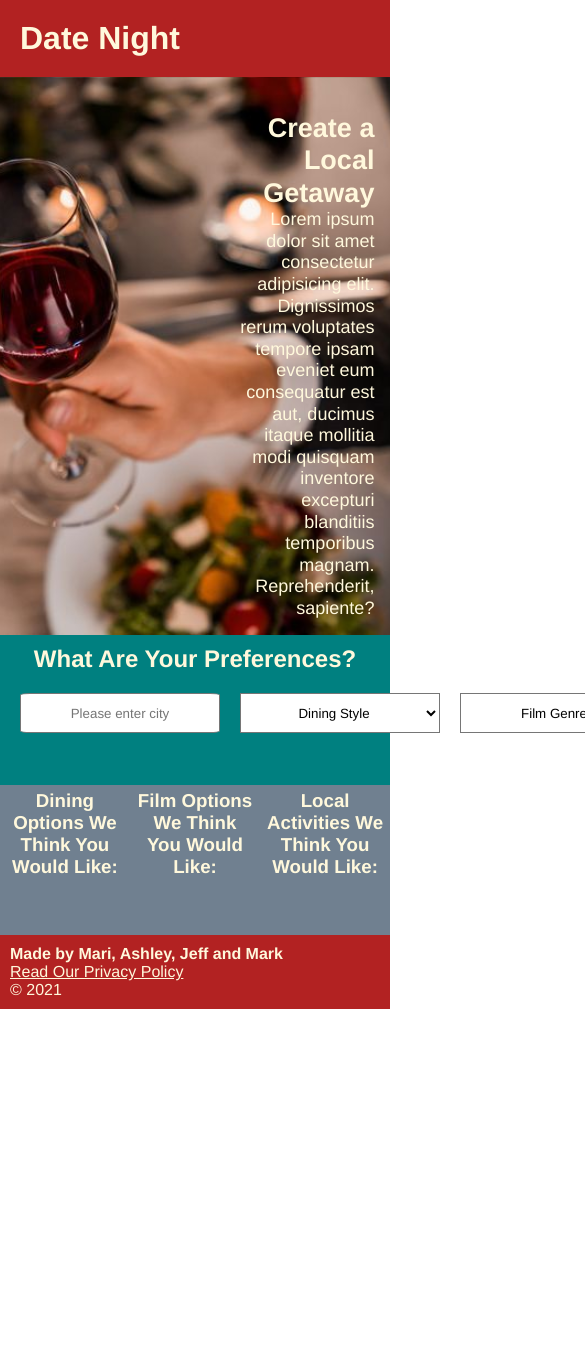
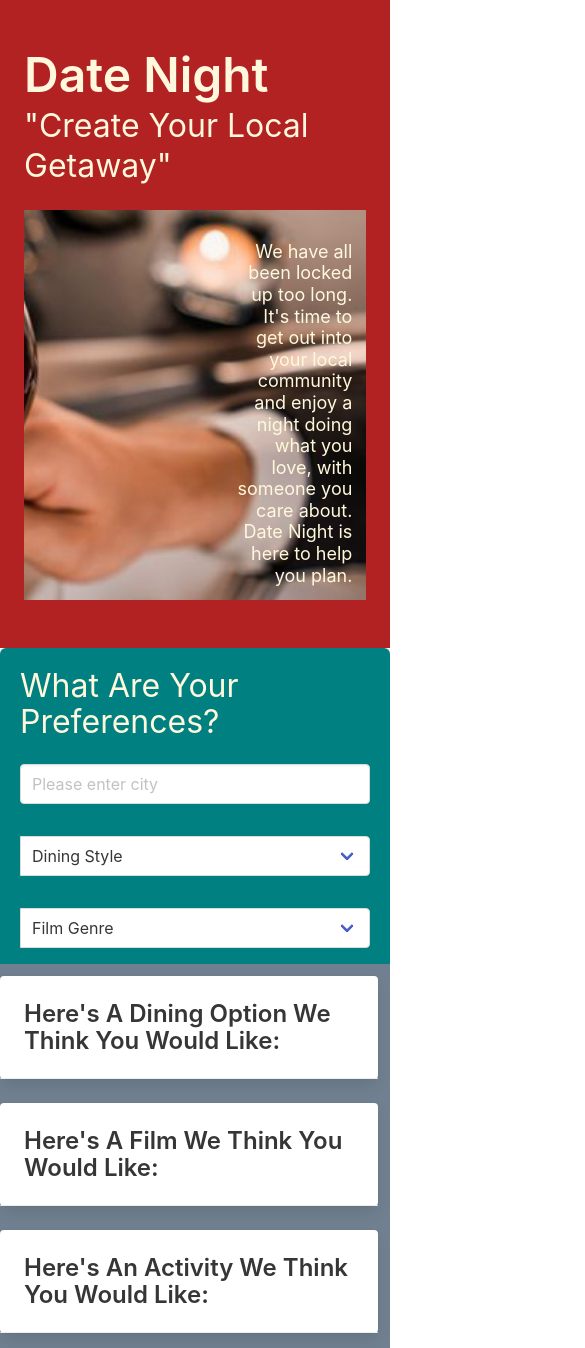
Before and after one commit to horsfalm/week7-group-project, a plain HTML site: page index.html in a window 390 px wide. Shown: the top 1348 px of the page, 585 px wide, since content can reach past the window. Before the commit the page ends 1009 px from the top, so only its background shows below. Drawn offline with nearby package versions, Linux system fonts and the light colour scheme.

Commit message:
add bulma as css framework for responsiveness

```diff
--- a/assets/css/style.css
+++ b/assets/css/style.css
@@ -1,40 +1,27 @@
-* {
-    margin: 0;
-    padding: 0;
-    box-sizing: border-box;
-    font-family: Helvetica, Arial, Helvetica, sans-serif;
-    color: cornsilk;
+:root {
+    --main-bg-color: firebrick;
+    --main-color: cornsilk;
 }
 
-::-webkit-input-placeholder {
-    text-align: center;
-}
-:-moz-placeholder {
-    /* Firefox 18- */
-    text-align: center;
-}
-::-moz-placeholder {
-    /* Firefox 19+ */
-    text-align: center;
-}
-:-ms-input-placeholder {
-    text-align: center;
+#main-title {
+    color: var(--main-color);
 }
 
-header {
-    background-color: firebrick;
-    padding: 20px 20px;
-    top: 0;
-    position: sticky;
-    position: -webkit-sticky;
-}
-
-h3 {
-    text-align: center;
+#main-subtitle {
+    color: var(--main-color);
 }
 
 .hero {
-    background-image: url("../images/hero-image.jpg");
+    padding: 0;
+}
+
+.hero-body {
+    background-color: var(--main-bg-color);
+    padding: 0;
+}
+
+.hero-image-container {
+    background-image: url("../images/hero-image2.jpg");
     background-size: cover;
     background-position: center;
     background-attachment: scroll;
@@ -45,7 +32,12 @@ h3 {
     align-items: flex-start;
 }
 
+.hero-image img {
+
+}
+
 .hero-cta {
+    color: var(--main-color);
     text-align: right;
     width: 35%;
     margin: 4%;
@@ -54,88 +46,54 @@ h3 {
     line-height: 1.2;
 }
 
-#user-input {
-    width: 100%;
-    background-color:teal;
-    height: 150px;
-    padding: 10px;
+#user-input-container {
+    background-color: teal;
 }
 
-#preferences h2 {
-    text-align: center;
+#preferences {
+    color: var(--main-color);
 }
 
-#user-choices {
-    display: flex;
-    justify-content: space-between;
+#user-input {
+    color: var(--main-color);
+    background-color:teal;
+}
+
+#location-input {
 
 }
 
-.form-group {
-    border-radius: 5%;
-    margin: 5px;
-    margin-top: 15px;
-}
-
-#city {
-    resize: none;
-    line-height: 40px;
-    height: 40px;
-    border-radius: 5%;
-    margin: 5px;
-    overflow: hidden;
-    width: 200px;
-}
-
-.select-dropdown {
-    width: 200px;
-    color: black;
-    background-color: white;
-    text-align: center;
-    height: 40px;
-    margin: 5px;
-}
-
-.drop-value {
-    color: black;
-}
-
-#activities {
-    display: flex;
-    justify-content: space-between;
-}
-
-.options {
-    width: 33.3%;
-    background-color: slategrey;
-    min-height: 150px;
-    padding: 5px;
-}
-
-#dining {
+#dining-input {
+    margin-top: .5rem;
+    margin-bottom: .5rem;
 
 }
 
-#film {
+#film-input {
+    margin-bottom: .5rem;
+}
+
+#results-container {
+    background-color: slategray;
+    min-height: 30rem;
+    margin-bottom: 0;
+    margin-right: 0;
+    justify-content: center;
+}
+
+#dining-results {
 
 }
 
-#what-is-on {
+#film-results {
+    justify-content: center;
+}
+
+#activity-results {
 
 }
 
-footer {
-    background-color: firebrick;
-    padding: 10px;
+#page-footer {
+    background-color: var(--main-bg-color);
+    color: var(--main-color);
 }
-
-#poster-container {
-    padding: 10px 5px 5px 0;
-    display: inline;
-}
-
-#poster-container img {
-    width: 33.3%;
-    height: auto;
-    float:right;
-}
--- a/assets/js/movies.js
+++ b/assets/js/movies.js
@@ -61,7 +61,7 @@ function getMovies(input) {
         var inner = "<div class=\"row\">";
 
         let poster = [];
-        for (var i = 0; i < 3; i++) {
+        for (var i = 0; i < 1; i++) {
                 inner += "\n    <div class=\"column\"> \n       <img src=\"" + res.Search[i].Poster + "\">\n</div>";
         }
 
@@ -69,7 +69,7 @@ function getMovies(input) {
         console.log(inner);
         //var inner = "<div class=\"row\"> <div class=\"column\"><img src=\"" + poster + "\"> </div>";
         //document.getElementById('poster-container').innerHTML = inner;
-        $('#poster-container').append(inner);
+        $('#film-results').append(inner);
 
     })
     .catch(err => {
--- a/index.html
+++ b/index.html
@@ -1,80 +1,105 @@
 <!DOCTYPE html>
-<html lang="en">
+<html>
   <head>
-        <meta charset="UTF-8" />
-        <meta name="viewport" content="width=device-width, initial-scale=1.0" />
-        <meta http-equiv="X-UA-Compatible" content="ie=edge" />
+    <meta charset="utf-8">
+    <meta name="viewport" content="width=device-width, initial-scale=1">
+    <title>Date Night</title>
     <link rel="stylesheet" href="./assets/css/style.css">
-        <title>Date Night</title>
+    <link rel="stylesheet" href="https://cdn.jsdelivr.net/npm/bulma@0.9.3/css/bulma.min.css">
   </head>
+  <body>
+    <section class="hero is-primary">
+        <div class="hero-body">
+            <div class="hero-container">
+                <h1 class="title is-1" id="main-title">Date Night</h1>
+                <h2 class="subtitle is-3" id="main-subtitle">"Create Your Local Getaway"</h2>
+                <div class="hero-image-container">
+                    <div class="hero-cta">We have all been locked up too long. It's time to get out into your local community and enjoy a night doing what you love, with someone you care about. Date Night is here to help you plan.</div>
+                </div>
 
-    <body>
-
-        <header>
-            <h1>Date Night</h1>
-        </header>
-
-        <section class="hero">
-            <div class="hero-cta">
-                <h2>Create a Local Getaway</h2>
-                <p>Lorem ipsum dolor sit amet consectetur adipisicing elit. Dignissimos rerum voluptates tempore ipsam eveniet eum consequatur est aut, ducimus itaque mollitia modi quisquam inventore excepturi blanditiis temporibus magnam. Reprehenderit, sapiente?
-                </p>
+            </div>
         </div>
     </section>
 
     <section>
-            <div class="options" id="user-input">
-                <div id="preferences"><h2>What Are Your Preferences?</h2></div>
-                    <form id="user-choices">
-                        <div class="form-group">
-                            <textarea id="city" type="text" placeholder="Please enter city"></textarea>
-                            <label for="address"></label>
+        <div class="box" id="user-input-container">
+            <div id="preferences" class="title is-3"><h2>What Are Your Preferences?</h2></div>
+                <div class="field" id="location-input">
+                    <label class="label"></label>
+                    <div class="control">
+                        <input class="input" type="text" placeholder="Please enter city">
                     </div>
-                        <div class="form-group">
-                            <select name="dining-type" class="select-dropdown">
+                </br>
+                    <div class="field has-addons" id="dining-input">
+                        <label class="label"></label>
+                        <div class="control is-expanded">
+                            <div class="select is-fullwidth">
+                                <select>
                                     <option value="" disabled selected>Dining Style</option>
-                            <option value="Italian" class="drop-value">Italian</option>
-                            <option value="Chinese" class="drop-value">Chinese</option>
-                            <option value="Vegan" class="drop-value">Vegan</option>
+                                    <option>Italian</option>
+                                    <option>Chinese</option>
+                                    <option>Mexican</option>
+                                    <option>BBQ</option>
+                                    <option>Vegan</option>
                                 </select>
                             </div>
-                        <div class="form-group">
-                            <select name="film-type" class="select-dropdown" onchange="getMovies(this.value)">
+                        </div>
+                    </div>
+                </br>
+                    <div class="field has-addons" id="film-input">
+                        <label class="label"></label>
+                        <div class="control is-expanded">
+                            <div class="select is-fullwidth" onchange="getMovies(this.value)">
+                                <select>
                                     <option value="" disabled selected>Film Genre</option>
-                            <option value="Drama" class="drop-value">Drama</option>
-                            <option value="Comedy" class="drop-value">Comedy</option>
-                            <option value="Action" class="drop-value">Action</option>
-                            <option value="Horror" class="drop-value">Horror</option>
-                            <option value="Romance" class="drop-value">Romance</option>
+                                    <option>Drama</option>
+                                    <option>Comedy</option>
+                                    <option>Action</option>
+                                    <option>Horror</option>
+                                    <option>Romance</option>
                                 </select>
                             </div>
-                    </form>
+                        </div>
+                    </div>
         </div>
     </section>
 
-        <section id="activities">
-            <div class="options" id="dining">
-                <div>
-                    <h3>Dining Options We Think You Would Like:</h3>
+<div class="columns" id="results-container">
+    <div class="column">
+        <div class="card" id="dining-card">
+            <div class="card-content">
+                <h3 class="title is-4">Here's A Dining Option We Think You Would Like:</h2>
+            </div>
+            <footer class="card-footer" id="activity-results">
+                <div></div>
+            </footer>
+        </div>
+    </div>
+    <div class="column">
+        <div class="card" id="film-card">
+            <div class="card-content">
+                <h3 class="title is-4">Here's A Film We Think You Would Like:</h2>
+            </div>
+            <footer class="card-footer" id="film-results">
+                <div></div>
+                <script src="assets/js/movies.js"></script>
+            </footer>
+        </div>
+    </div>
+    <div class="column">
+        <div class="card" id="activities-card">
+            <div class="card-content">
+                <h3 class="title is-4">Here's An Activity We Think You Would Like:</h2>
+            </div>
+            <footer class="card-footer" id="activity-results">
+                <div></div>
+            </footer>
         </div>
     </div>
 
-            <div class="options" id="films">
-                <div>
-                    <h3>Film Options We Think You Would Like:</h3>
-                    <div id="poster-container"></div>
-                </div>
-                <script src="assets/js/movies.js">
-
-                </script>
 </div>
 
-            <div class="options" id="what-is-on">
-                <div><h3>Local Activities We Think You Would Like:</h3></div>
-            </div>
-        </section>
-
-        <footer>
+<footer class="footer" id="page-footer">
     <h4>Made by Mari, Ashley, Jeff and Mark</h4>
     <div>
         <a href="">Read Our Privacy Policy</a><br />
@@ -87,5 +112,4 @@
 <script src="./assets/js/script.js"></script>
 
 </body>
-
 </html>
```
Also changed, not shown: assets/images/hero-image2.jpg (added). Lines whose indentation alone changed are shown as unchanged.
